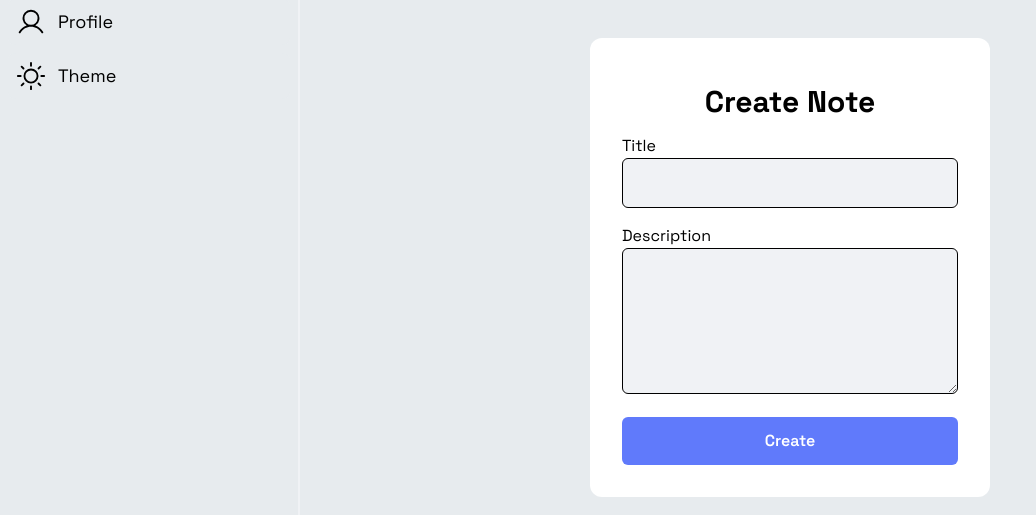
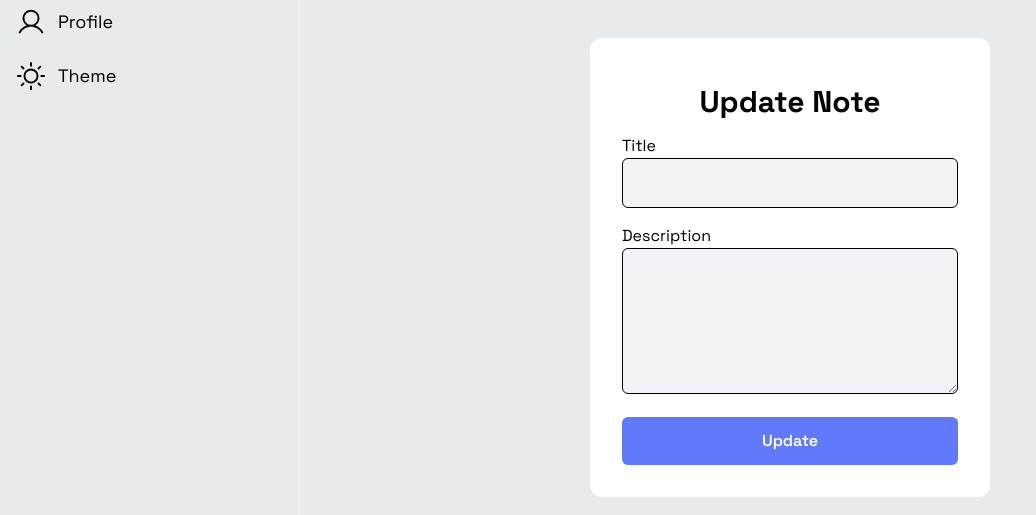
Before and after one commit to Pegasus-Prongs/React_Note, a React (Vite) app: page /new in a window 1280 px wide. Shown: the part 133-648 px from the top of the page, without its empty margins (0-1036 px from the left). Built offline with nearby package versions, Linux system fonts and the light colour scheme; no server answers; sample sign-in values are in the browser's storage.

Commit message:
fix: Resolve input undefined and padding issue in sidebar

```diff
--- a/src/components/Sidebar.jsx
+++ b/src/components/Sidebar.jsx
@@ -73,13 +73,13 @@ const Sidebar = () => {
         !isMobile
             ? isSidebarOpen
                 ? "w-[300px] min-w-[300px] px-2"
-                : "w-[50px] min-w-[50px] px-0"
+                : "w-[50px] min-w-[50px] md:px-0"
             : "";
 
     return (
         <aside
             className={
-                "fixed bottom-0 left-0 z-30 flex w-full select-none justify-between border-r-2 border-t-2 border-t-cardLight bg-bgLight py-1 dark:border-darkHover dark:border-t-cardDark dark:bg-bgDark sm:border-lightHover sm:bg-bgLight md:static md:h-screen md:w-auto md:flex-col md:pb-4 " +
+                "fixed bottom-0 left-0 z-30 flex w-full select-none justify-between border-r-2 border-t-2 border-t-cardLight bg-bgLight px-2 py-1 dark:border-darkHover dark:border-t-cardDark dark:bg-bgDark sm:border-lightHover sm:bg-bgLight md:static md:h-screen md:w-auto md:flex-col md:pb-4 " +
                 sidebarConditionalClassNames()
             }
         >
--- a/src/pages/NoteEditor.jsx
+++ b/src/pages/NoteEditor.jsx
@@ -1,4 +1,3 @@
-import PropTypes from "prop-types";
 import { useEffect, useRef, useState } from "react";
 import { useDispatch, useSelector } from "react-redux";
 import { useNavigate, useParams } from "react-router-dom";
@@ -7,16 +6,18 @@ import { selectNoteById } from "../app/redux/notesSlice";
 import { getCurrentDate } from "../utils/dateUtils";
 import { dismissToast, showToast } from "../utils/toast";
 import { useTranslation } from "react-i18next";
+import PropTypes from "prop-types";
 
-function NoteEditor({ isNewPage = false }) {
+function NoteEditor({ isNew = false }) {
     // State variables
     const { id } = useParams();
     const note = useSelector((state) => selectNoteById(state, id));
     const navigate = useNavigate();
-    const isNew = isNewPage;
     const titleRef = useRef(null);
     const dispatch = useDispatch();
-    const [noteState, setNoteState] = useState({});
+    const [noteState, setNoteState] = useState(
+        isNew ? { title: "", description: "" } : note,
+    );
     const [isBtnClicked, setIsBtnClicked] = useState(false);
     const { t } = useTranslation();
     const { title, label, btnLabel } = t("NoteEditor");
@@ -51,7 +52,7 @@ function NoteEditor({ isNewPage = false }) {
             lastModified: getCurrentDate(),
             starred: false,
         };
-        if (isNew) {
+        if (isNew.current) {
             const isSaved = await addNoteAction(noteData, dispatch);
             if (isSaved) {
                 setIsBtnClicked(false);
@@ -68,10 +69,7 @@ function NoteEditor({ isNewPage = false }) {
 
     useEffect(() => {
         if (isNew) {
-            titleRef.current.focus();
             setNoteState({ title: "", description: "" });
-        } else {
-            setNoteState(note);
         }
     }, [isNew, note]);
 
@@ -80,7 +78,7 @@ function NoteEditor({ isNewPage = false }) {
             <div className="max-h-screen min-h-screen flex-grow items-center justify-center overflow-y-auto pb-12 sm:flex md:pb-0">
                 <div className="rounded-xl p-4 text-textLight dark:text-textDark sm:w-2/3 sm:bg-cardLight sm:p-8 sm:dark:bg-cardDark md:h-auto md:w-[400px]">
                     <p className="py-8 text-center text-3xl font-bold leading-8 md:py-4">
-                        {isNew ? title.create : title.update}
+                        {isNew.current ? title.create : title.update}
                     </p>
                     <form
                         className="flex flex-col gap-4"
@@ -112,7 +110,7 @@ function NoteEditor({ isNewPage = false }) {
                             ></textarea>
                         </div>
                         <button className="submit-btn w-full" type="submit">
-                            {isNew ? btnLabel.create : btnLabel.update}
+                            {isNew.current ? btnLabel.create : btnLabel.update}
                         </button>
                     </form>
                 </div>
@@ -122,7 +120,7 @@ function NoteEditor({ isNewPage = false }) {
 }
 
 NoteEditor.propTypes = {
-    isNewPage: PropTypes.bool,
+    isNew: PropTypes.bool,
 };
 
 export default NoteEditor;
--- a/src/routes/index.jsx
+++ b/src/routes/index.jsx
@@ -22,7 +22,7 @@ const routes = createBrowserRouter([
     },
     {
         path: "/new",
-        element: <ProtectedRoute component={NoteEditor} isNewPage={true} />,
+        element: <ProtectedRoute component={NoteEditor} isNew={true} />,
     },
     {
         path: "/edit/:id",
```
